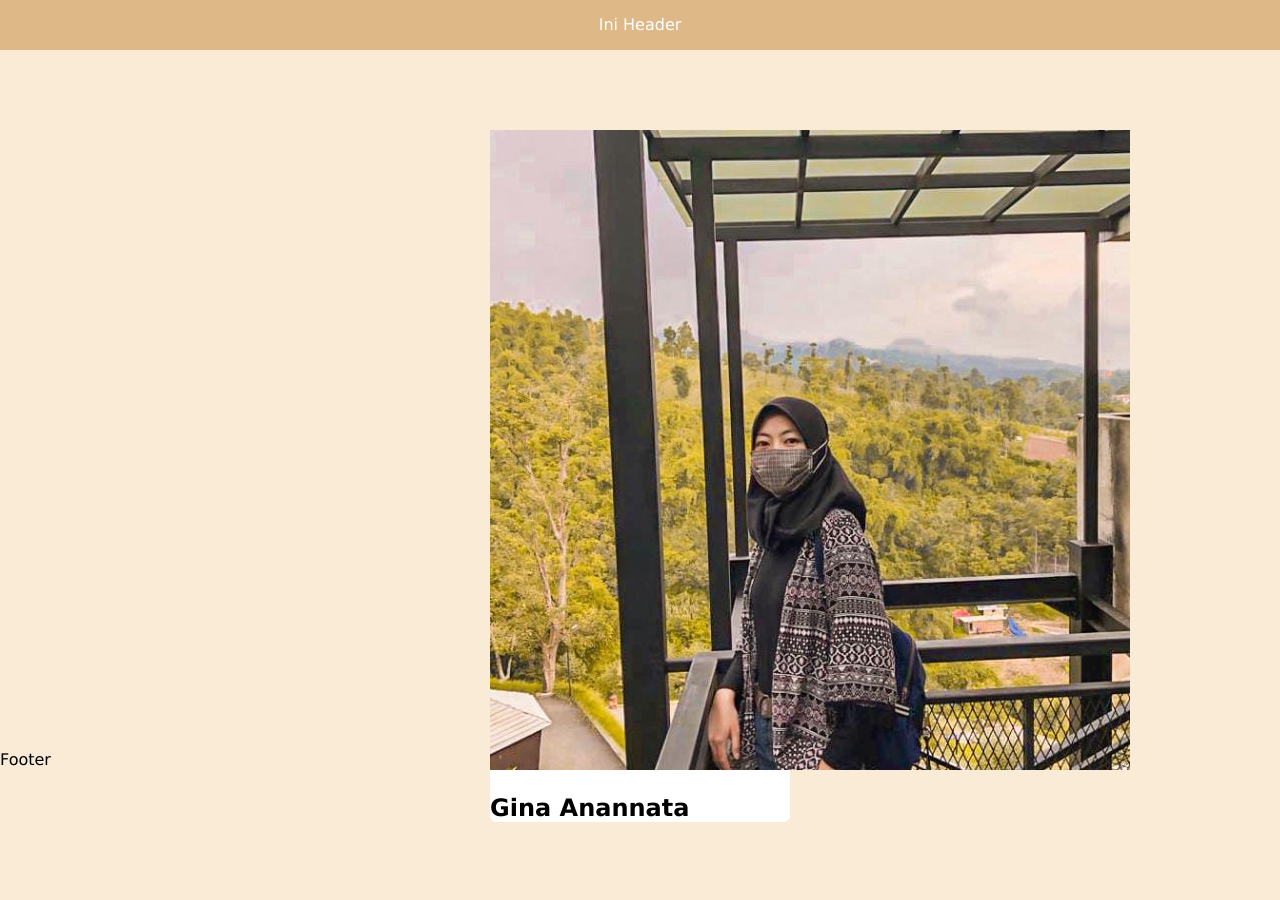
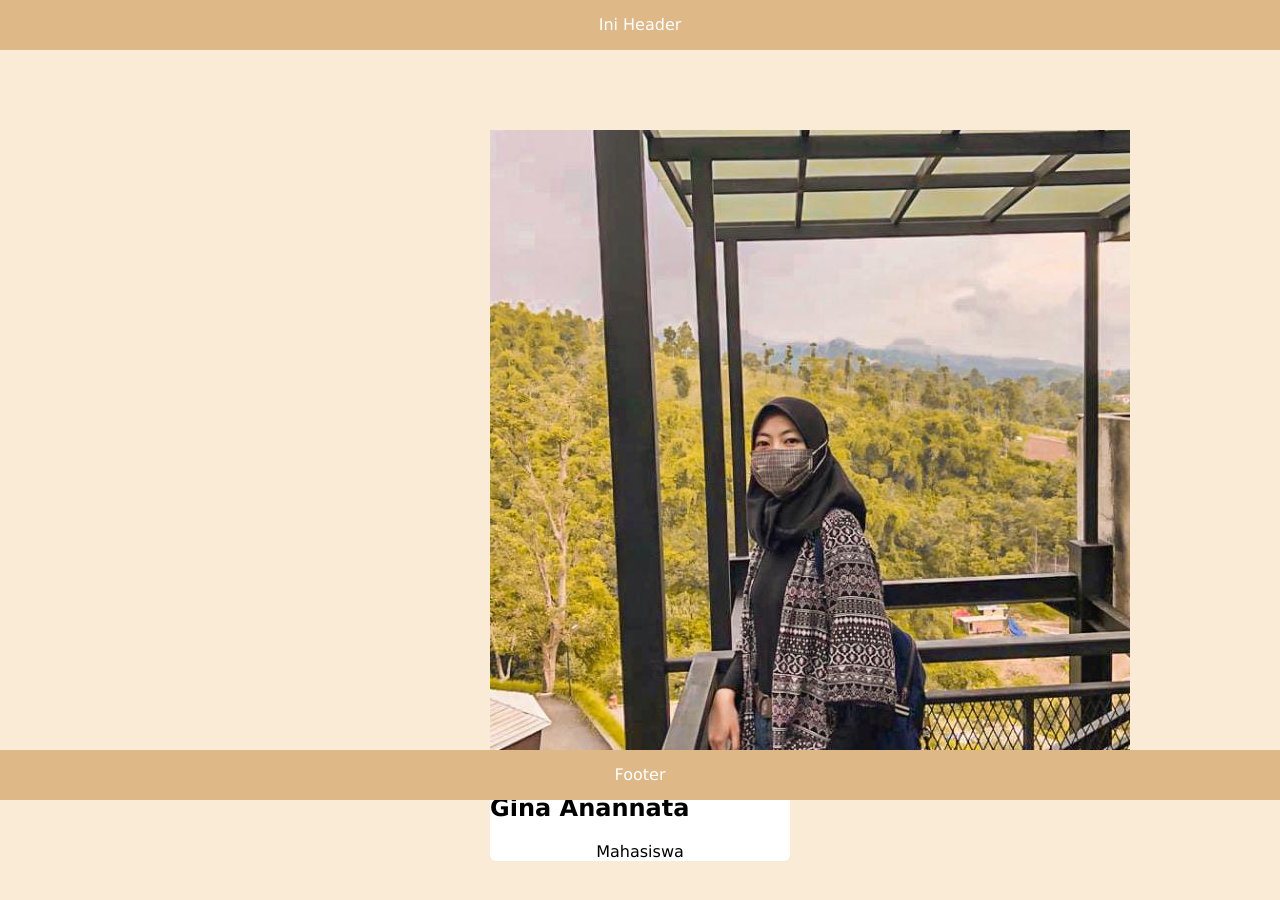
Before and after one commit to ginaanannata/praktikum-rpl, a plain HTML site: page index.html in a window 1280 px wide. Drawn offline with Linux system fonts and the light colour scheme.

Commit message:
memperbaiki style css merge yang 'footer; dan 'header'

```diff
--- a/index.html
+++ b/index.html
@@ -9,6 +9,7 @@
     <div id="profile-container">
         <img src="images/gina.jpeg" alt="Foto Profil">
         <h2>Gina Anannata</h2>
+        <p id="profile-job">Mahasiswa</p>
     </div>
     <div id="footer">Footer</div>
 </body>
--- a/style.css
+++ b/style.css
@@ -29,6 +29,10 @@ body{
     height: 50px;
     position: absolute;
     bottom: 0;
+    line-height: 50px;
+    background-color: burlywood;
+    text-align: center;
+    color: white;
 }
 #header{
     width: 100%;
@@ -38,3 +42,7 @@ body{
     text-align: center;
     color: white;
 }
+
+#profile-job{
+    text-align: center;
+}
```
